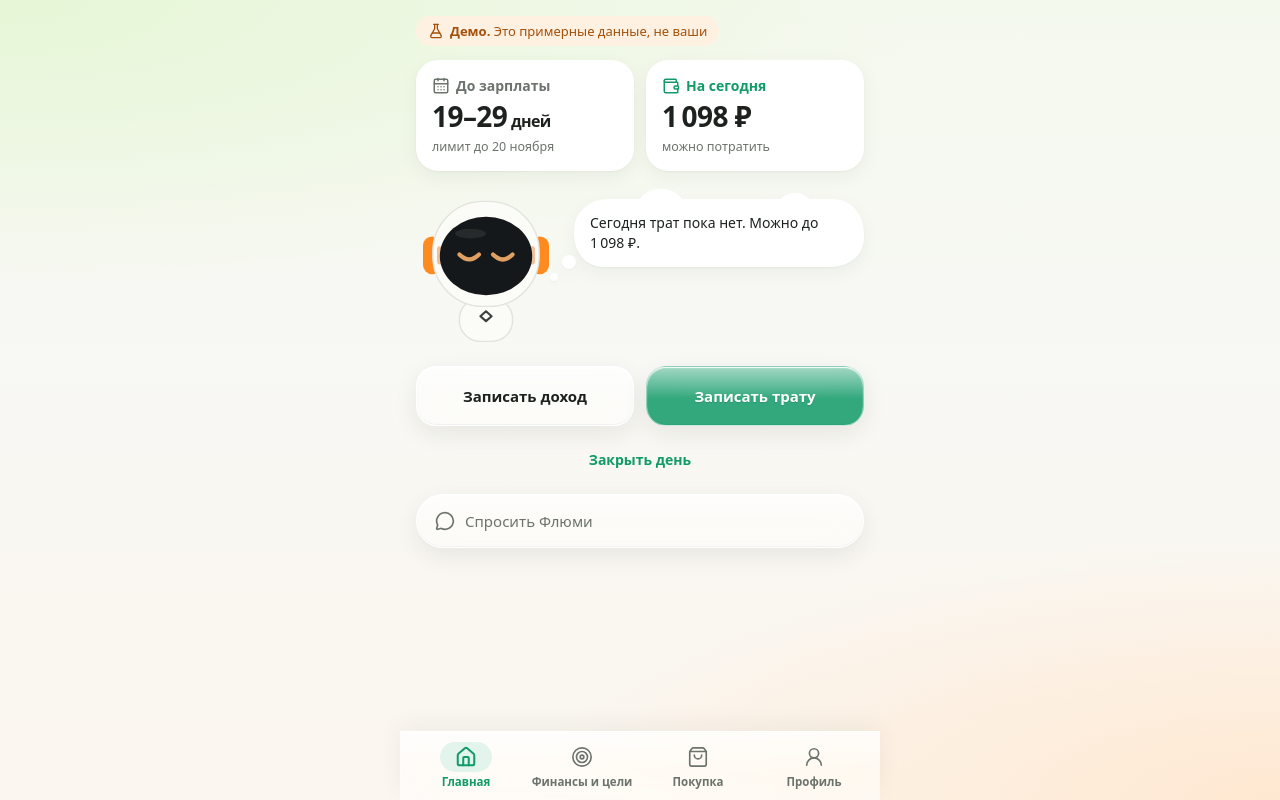
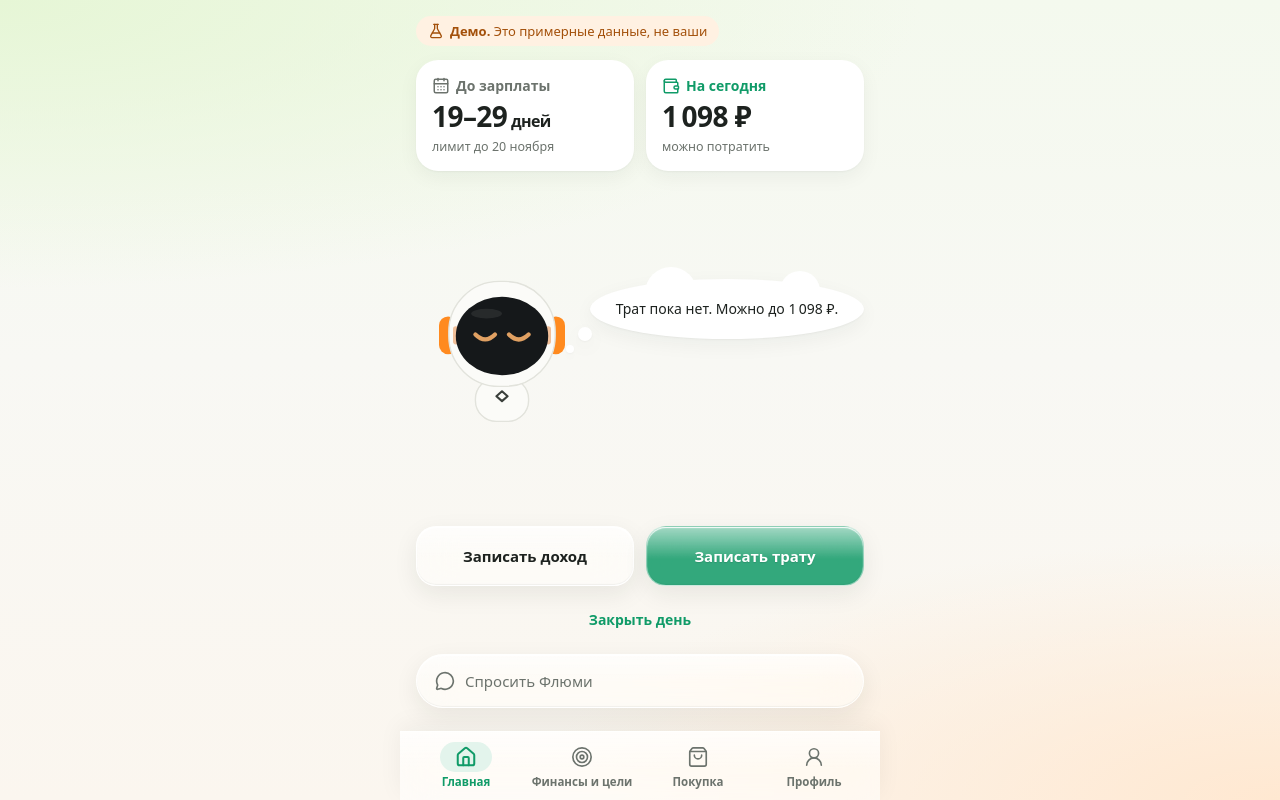
Before and after one commit to kiriasemyonov8-prog/Flewme, a React (Vite) app: page / in a window 1280 px wide. Built offline with nearby package versions, Linux system fonts and the light colour scheme.

Commit message:
Главная: нижний блок у навигации, робот по центру, круглое облако (SPEC 3.5)

```diff
--- a/src/screens/HomeScreen.tsx
+++ b/src/screens/HomeScreen.tsx
@@ -79,11 +79,11 @@ export function HomeScreen({ store, homeSignal }: { store: FinanceStore; homeSig
   } else if (limit.noFreeMoney) {
     phrase = 'По вашим данным свободных денег до дохода нет.';
   } else if (mood === 'calm') {
-    phrase = `Сегодня трат пока нет. Можно до ${formatRubWhole(limit.dailyLimit)}.`;
+    phrase = `Трат пока нет. Можно до ${formatRubWhole(limit.dailyLimit)}.`;
   } else if (mood === 'joy') {
     phrase = 'Идём в рамках дня, всё по плану.';
   } else if (mood === 'thoughtful') {
-    phrase = 'Чуть больше лимита дня. Ничего страшного, следующие дни немного подстроятся.';
+    phrase = 'Чуть больше лимита. Ничего страшного, дальше подстроимся.';
   } else {
     phrase = 'Бывает. Завтра чуть строже, и всё выровняется.';
   }
--- a/src/ui/app.css
+++ b/src/ui/app.css
@@ -5,6 +5,7 @@
 }
 
 .screen {
+  min-height: 100dvh;
   padding: max(16px, env(safe-area-inset-top)) 16px calc(var(--nav-height) + 24px + env(safe-area-inset-bottom));
   display: flex;
   flex-direction: column;
@@ -228,6 +229,7 @@
 
 /* Главная */
 .home {
+  flex: 1;
   display: flex;
   flex-direction: column;
   gap: 14px;
@@ -241,11 +243,13 @@
   line-height: 1.4;
 }
 
+/* Авто-отступы робота забирают свободное место: блок ниже робота прижат к навигации */
 .robot-zone {
   display: flex;
   align-items: flex-start;
   gap: 4px;
-  padding-top: 8px;
+  margin: auto 0;
+  padding: 8px 0 0 16px;
 }
 
 .robot-wrap {
@@ -273,9 +277,10 @@
 
 .thought-cloud {
   position: relative;
-  padding: 14px 16px;
+  padding: 20px 18px;
   isolation: isolate;
-  border-radius: 34px 30px 32px 28px / 30px 34px 28px 32px;
+  border-radius: 50% / 50%;
+  text-align: center;
   background: var(--surface);
   box-shadow: var(--shadow-card);
   font-size: 14px;
@@ -293,17 +298,17 @@
 }
 
 .thought-cloud::before {
-  top: -10px;
-  left: 22%;
-  width: 46px;
-  height: 34px;
+  top: -12px;
+  left: 20%;
+  width: 52px;
+  height: 52px;
 }
 
 .thought-cloud::after {
-  top: -6px;
-  right: 18%;
-  width: 34px;
-  height: 26px;
+  top: -8px;
+  right: 16%;
+  width: 40px;
+  height: 40px;
 }
 
 .thought-dot {
```
Also changed, not shown: 1 other file (tests, documents, lock files or other folders).
